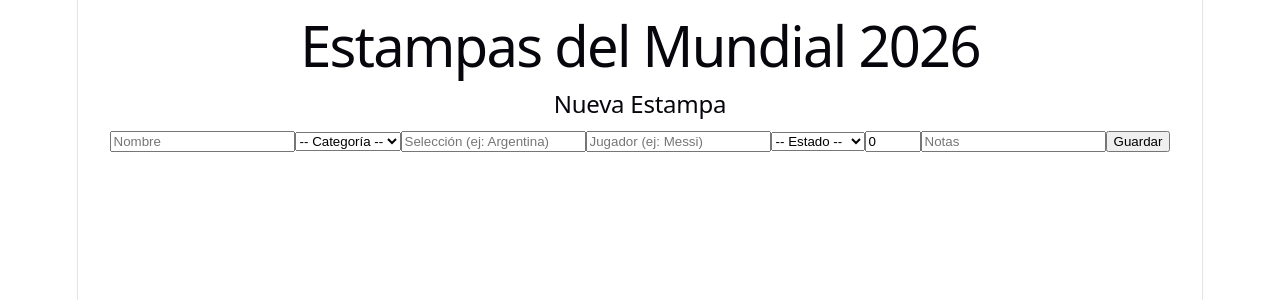
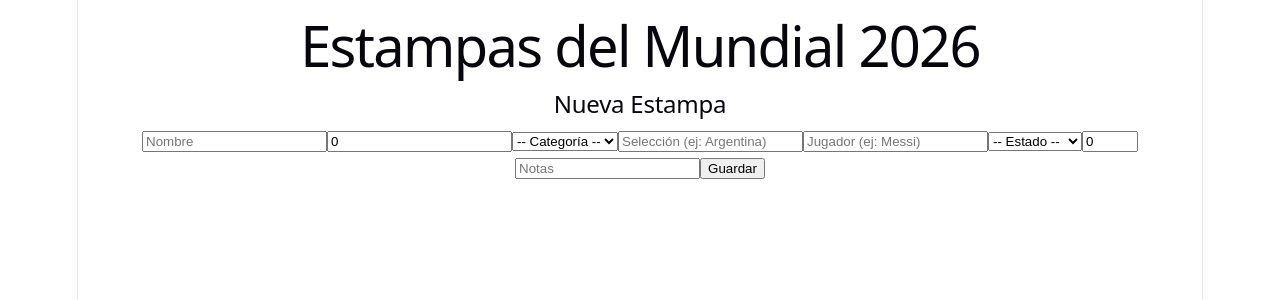
Before and after one commit to bianckaa/sw-proyecto-final, a React app in the folder frontend/: page / in a window 1280 px wide. Shown: the top 300 px of the page. Built offline with nearby package versions, Linux system fonts and the light colour scheme; the HTML template or start-up script is replaced by a standard one.

Commit message:
fix: cambio de tipo str a int de numEstampas y puntuacion

```diff
--- a/frontend/src/components/Formulario.jsx
+++ b/frontend/src/components/Formulario.jsx
@@ -20,14 +20,14 @@ function Formulario({ onAgregar }) {
             nombre: form.nombre,
             categoriaId: form.categoriaId,
             estado: form.estado,
-            puntuacion: form.puntuacion,
+            puntuacion: Number(form.puntuacion),
             notas: form.notas,
             fechaRegistro: new Date().toISOString(),
             fechaActividad: new Date().toISOString(),
             activo: true,
 
             atributos: {
-                numeroEstampa: form.numeroEstampa,
+                numeroEstampa: Number(form.numeroEstampa),
                 seleccion: form.seleccion,
                 jugador: form.jugador,
                 pegada: form.pegada,
@@ -68,6 +68,8 @@ function Formulario({ onAgregar }) {
             <h2>Nueva Estampa</h2>
             <input name="nombre" value={form.nombre} onChange={percibirCambio} placeholder="Nombre" />
 
+            <input name="numeroEstampa" type="number" value={form.numeroEstampa} onChange={percibirCambio} />
+
             <select name="categoriaId" value={form.categoriaId} onChange={percibirCambio}>
             <option value="">-- Categoría --</option>
             <option value="regular">Regular</option>
```
